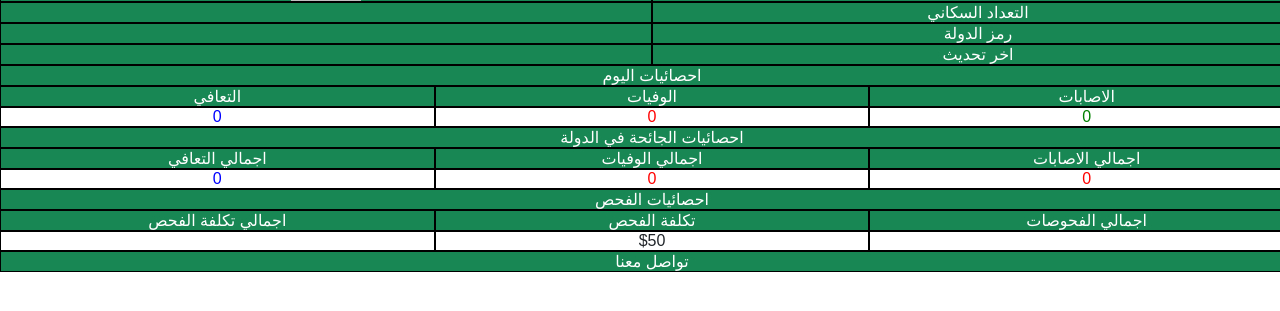
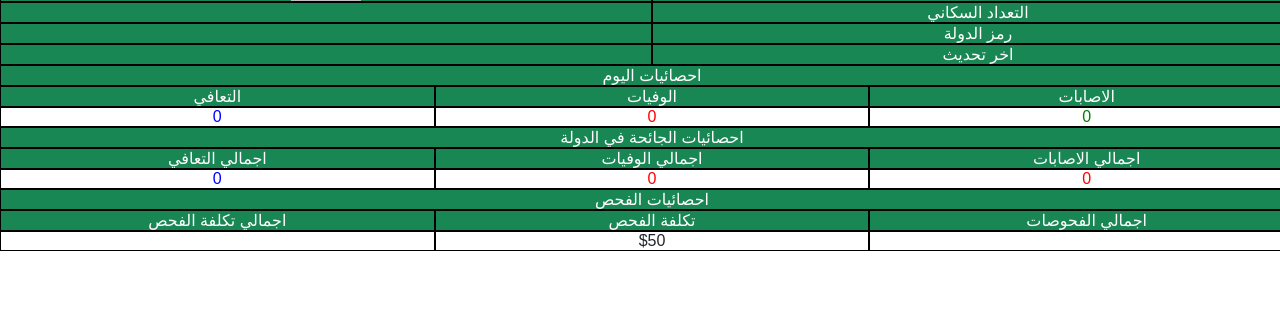
Before and after one commit to amrou25/corona, a Flask app: template template/index.html in a window 1280 px wide. Shown: the part 127-438 px from the top of the page. Run offline with Flask 2, Linux system fonts and the light colour scheme; the template is opened without the code that fills it, so the values that code supplies are empty; some libraries are stand-ins or nearby versions.

Commit message:
Update index.html

```diff
--- a/template/index.html
+++ b/template/index.html
@@ -373,7 +373,7 @@ input[type=submit] {
   </div>
   </div>
 <div class="col-xs-4 row">
-  <div  class="btn-success ss">
+  <div style="display:none;" class="btn-success ss">
  <a style="text-decoration: none;color:white;" id="omail" href="mailto:asahinai754@gmail.com?subject=corona19app&body=Message">
 تواصل معنا
 </a>
```
